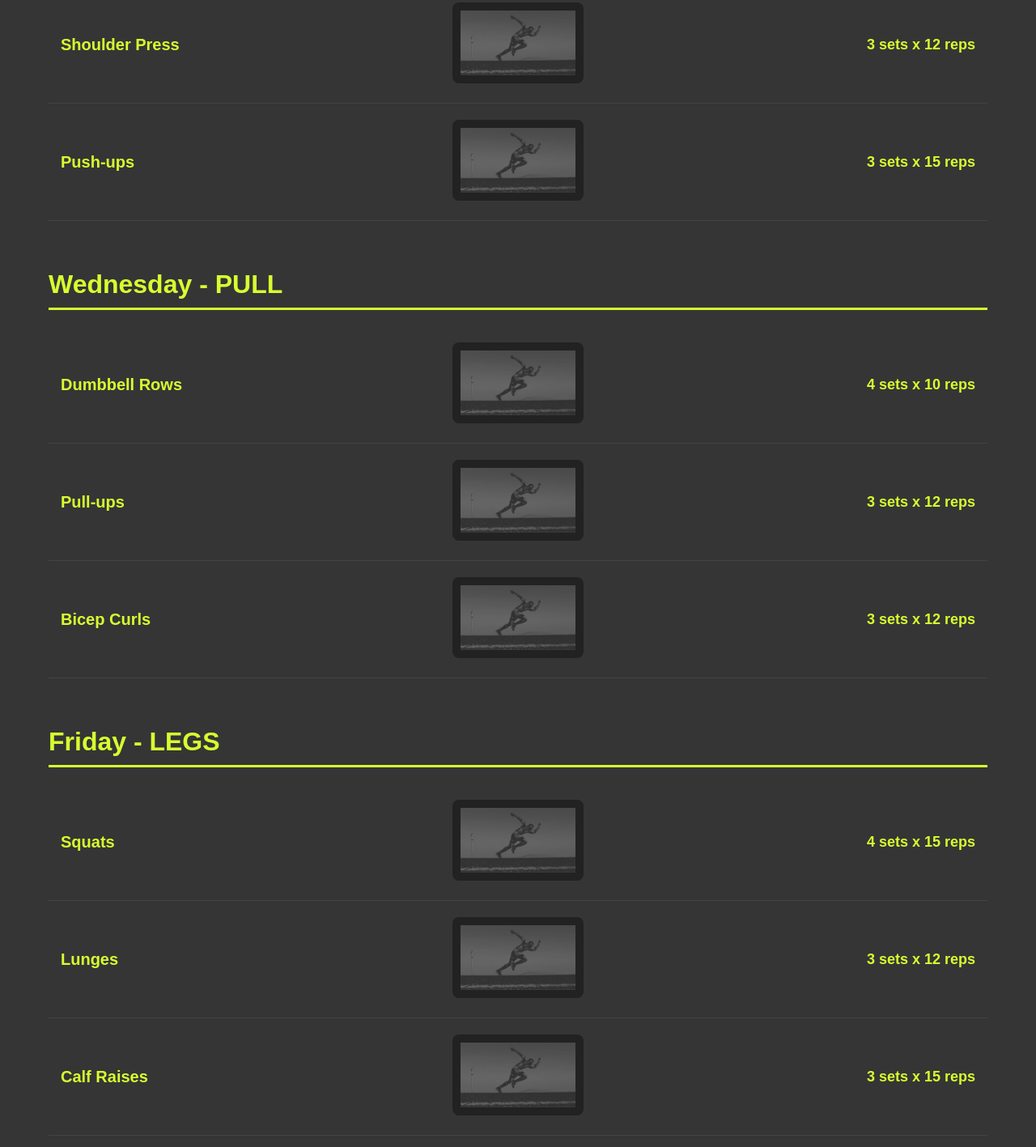
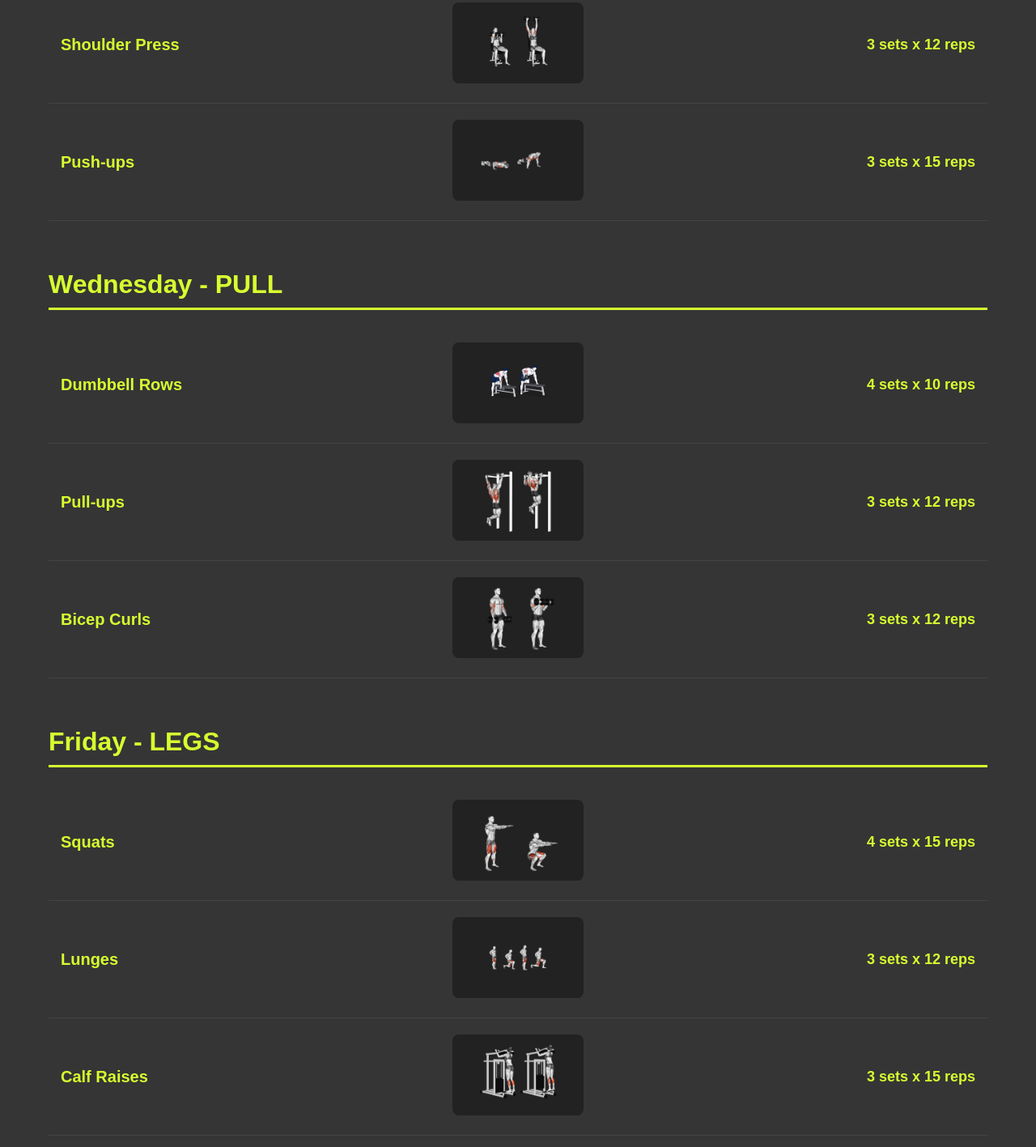
Before and after one commit to SymonStar/featness-lab2, a plain HTML site: page pages/workouts/gain-intermediate.html in a window 1280 px wide. Shown: the part 587-2004 px from the top of the page at 81% size. Drawn offline with Linux system fonts and the light colour scheme.

Commit message:
Update exercise images in gain-intermediate.html

```diff
--- a/pages/workouts/gain-intermediate.html
+++ b/pages/workouts/gain-intermediate.html
@@ -47,17 +47,17 @@
             <table class="exercise-table">
                 <tr>
                     <td class="exercise-name">Bench Press</td>
-                    <td class="exercise-image"><img src="../../images/home.jpg" alt="Bench Press"></td>
+                    <td class="exercise-image"><img src="../../images/bench.png" alt="Bench Press"></td>
                     <td class="exercise-reps">4 sets x 15 reps</td>
                 </tr>
                 <tr>
                     <td class="exercise-name">Shoulder Press</td>
-                    <td class="exercise-image"><img src="../../images/home.jpg" alt="Shoulder Press"></td>
+                    <td class="exercise-image"><img src="../../images/shoulderpress.png" alt="Shoulder Press"></td>
                     <td class="exercise-reps">3 sets x 12 reps</td>
                 </tr>
                 <tr>
                     <td class="exercise-name">Push-ups</td>
-                    <td class="exercise-image"><img src="../../images/home.jpg" alt="Push-ups"></td>
+                    <td class="exercise-image"><img src="../../images/pushups.png" alt="Push-ups"></td>
                     <td class="exercise-reps">3 sets x 15 reps</td>
                 </tr>
             </table>
@@ -68,17 +68,17 @@
             <table class="exercise-table">
                 <tr>
                     <td class="exercise-name">Dumbbell Rows</td>
-                    <td class="exercise-image"><img src="../../images/home.jpg" alt="Dumbbell Rows"></td>
+                    <td class="exercise-image"><img src="../../images/rows.png" alt="Dumbbell Rows"></td>
                     <td class="exercise-reps">4 sets x 10 reps</td>
                 </tr>
                 <tr>
                     <td class="exercise-name">Pull-ups</td>
-                    <td class="exercise-image"><img src="../../images/home.jpg" alt="Pull-ups"></td>
+                    <td class="exercise-image"><img src="../../images/pullups.png" alt="Pull-ups"></td>
                     <td class="exercise-reps">3 sets x 12 reps</td>
                 </tr>
                 <tr>
                     <td class="exercise-name">Bicep Curls</td>
-                    <td class="exercise-image"><img src="../../images/home.jpg" alt="Bicep Curls"></td>
+                    <td class="exercise-image"><img src="../../images/curls.png" alt="Bicep Curls"></td>
                     <td class="exercise-reps">3 sets x 12 reps</td>
                 </tr>
             </table>
@@ -89,17 +89,17 @@
             <table class="exercise-table">
                 <tr>
                     <td class="exercise-name">Squats</td>
-                    <td class="exercise-image"><img src="../../images/home.jpg" alt="Squats"></td>
+                    <td class="exercise-image"><img src="../../images/squat.png" alt="Squats"></td>
                     <td class="exercise-reps">4 sets x 15 reps</td>
                 </tr>
                 <tr>
                     <td class="exercise-name">Lunges</td>
-                    <td class="exercise-image"><img src="../../images/home.jpg" alt="Lunges"></td>
+                    <td class="exercise-image"><img src="../../images/lunges.png" alt="Lunges"></td>
                     <td class="exercise-reps">3 sets x 12 reps</td>
                 </tr>
                 <tr>
                     <td class="exercise-name">Calf Raises</td>
-                    <td class="exercise-image"><img src="../../images/home.jpg" alt="Calf Raises"></td>
+                    <td class="exercise-image"><img src="../../images/calfraises.png" alt="Calf Raises"></td>
                     <td class="exercise-reps">3 sets x 15 reps</td>
                 </tr>
             </table>
```
